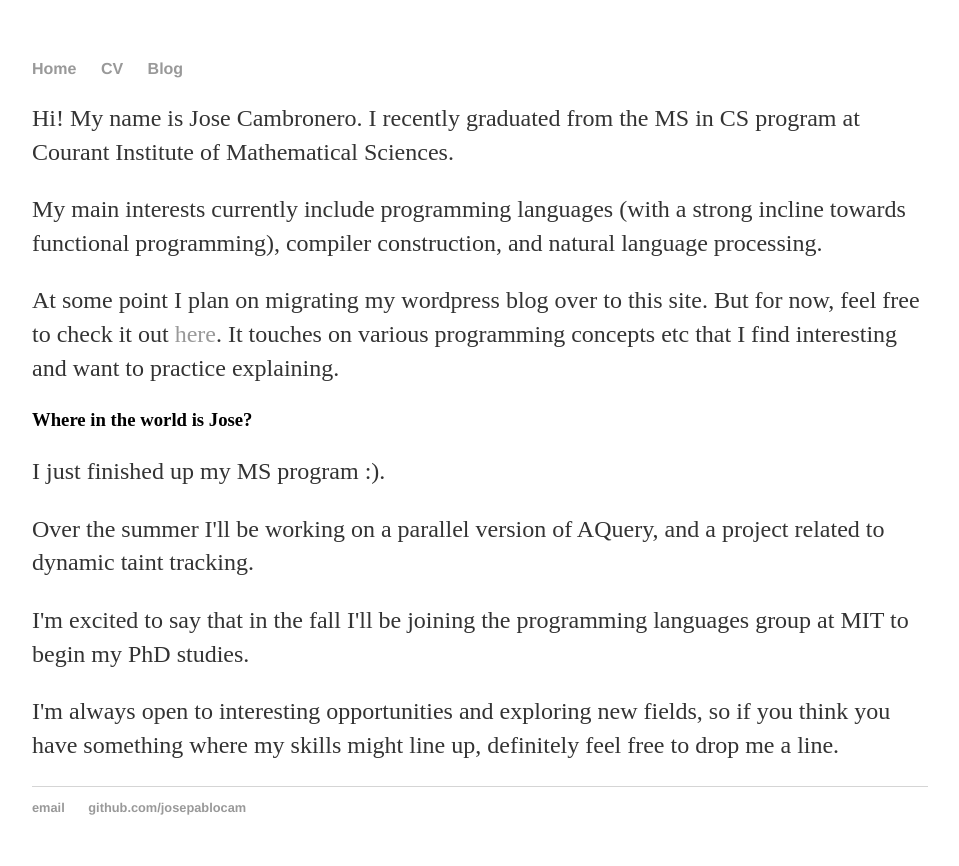
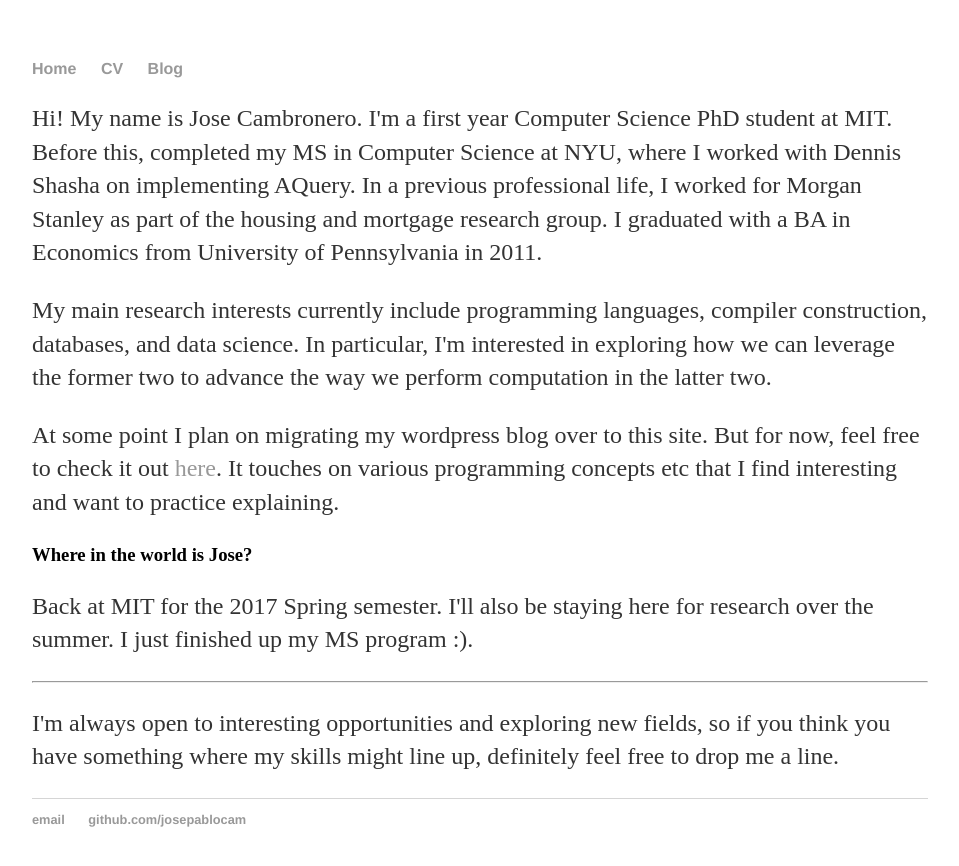
Before and after one commit to josepablocam/josepablocam.github.io, a Jekyll site: the page built from index.md, in a window 1280 px wide. Shown: the top 866 px of the page, without its empty margins (160-1119 px from the left). Built offline with Jekyll 4.4.1, drawn with Linux system fonts in a browser that asks for light colours.

Commit message:
2017 update

```diff
--- a/index.md
+++ b/index.md
@@ -3,19 +3,24 @@
 title: Jose Cambronero
 ---
 
-Hi! My name is Jose Cambronero. I recently graduated from the MS in CS program at Courant Institute
-of Mathematical Sciences.
+Hi! My name is Jose Cambronero. I'm a first year Computer Science PhD
+student at MIT. Before this, completed my MS in Computer Science at NYU,
+where I worked with Dennis Shasha on implementing AQuery. In a previous
+professional life, I worked for Morgan Stanley as part of the
+housing and mortgage research group. I graduated with a BA in Economics
+from University of Pennsylvania in 2011.
 
-My main interests currently include programming languages (with a strong incline towards functional programming), compiler construction, and natural language processing.
+My main research interests currently include programming languages, compiler construction, databases,
+and data science.
+In particular, I'm interested in exploring how we can leverage the former two to
+advance the way we perform computation in the latter two.
 
 At some point I plan on migrating my wordpress blog over to this site. But for now, feel free to check it out [here](https://symfun.wordpress.com). It touches on various programming concepts etc that I find interesting and want to practice explaining.
 
 ### Where in the world is Jose?
+Back at MIT for the 2017 Spring semester. I'll also be staying here for research over the summer.
 I just finished up my MS program :).
 
-Over the summer I'll be working on a parallel version of AQuery, and a project related to dynamic taint tracking.
 
-I'm excited to say that in the fall I'll be joining the programming languages group at MIT to begin
-my PhD studies.
-
+----------
 I'm always open to interesting opportunities and exploring new fields, so if you think you have something where my skills might line up, definitely feel free to drop me a line.
```
